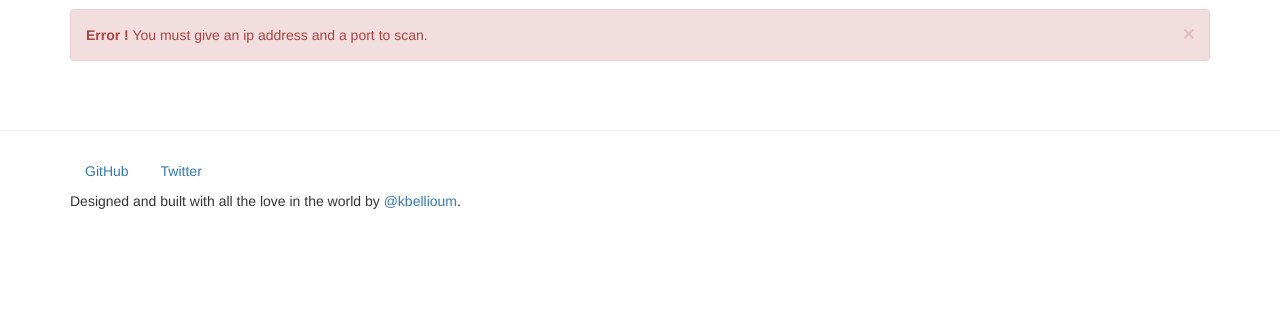
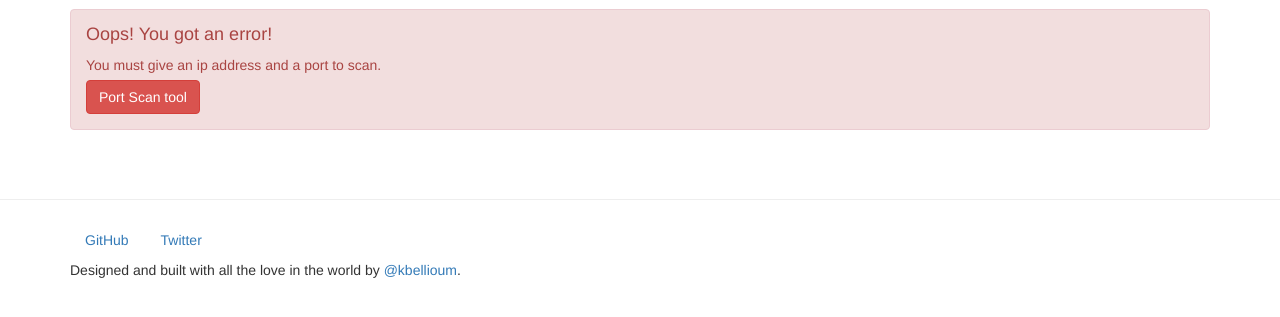
Before and after one commit to kbellioum/webtools, a Node server app: template views/portscanresult.handlebars in a window 1280 px wide. Shown: the part 51-368 px from the top of the page. Run offline with Node 20, Linux system fonts and the light colour scheme; the template is opened without the code that fills it, so the values that code supplies are empty; some libraries are stand-ins or nearby versions.

Commit message:
catching errors

```diff
--- a/app.js
+++ b/app.js
@@ -1,5 +1,3 @@
-
-
 var express = require('express');
 var path = require('path');
 var favicon = require('serve-favicon');
--- a/routes/whois.js
+++ b/routes/whois.js
@@ -7,7 +7,12 @@ var exec = require('child_process').exec;
 
 router.get('/', function(req, res) {
 
+  if(req.query['ipaddr'].length==0){
 
+    res.render('whoisresult', {toto: ""});
+
+  }
+  else {
   function puts(error, stdout, stderr) {
   	util.puts(stdout);
 
@@ -19,6 +24,7 @@ router.get('/', function(req, res) {
 
   exec("whois " + req.query['ipaddr'],puts);
 
+}
 
 });
 
--- a/views/portscan.handlebars
+++ b/views/portscan.handlebars
@@ -10,7 +10,7 @@
       <input type="text" name="ipaddr" class="form-control" placeholder="192.168.xx.xx ...">
       <br>
       <span class="input-btn">
-        <button class="btn btn-primary" type="submit">scanport</button>
+        <button class="btn btn-primary" type="submit">Scanport</button>
       </span>
     </div>
 </form>
--- a/views/portscanresult.handlebars
+++ b/views/portscanresult.handlebars
@@ -2,8 +2,11 @@
 {{#if status}}
     <h1>{{status}}</h1>
 {{else}}
-    <div class="alert alert-danger alert-dismissible" role="alert">
-      <button type="button" class="close" data-dismiss="alert" aria-label="Close"><span aria-hidden="true">&times;</span></button>
-      <p><strong>Error !</strong> You must give an ip address and a port to scan.</p>
+    <div class="alert alert-danger alert-dismissible fade in" role="alert">
+      <h4>Oops! You got an error!</h4>
+      <p>You must give an ip address and a port to scan.</p>
+      <p>
+        <a class="btn btn-danger" href="/portscan" type="button">Port Scan tool</a>
+      </p>
     </div>
 {{/if}}
```
Also changed, not shown: routes/ping.js (+12 -6 lines), views/pingresult.handlebars (+10 -2 lines), views/whoisresult.handlebars (+19 -0 lines).
